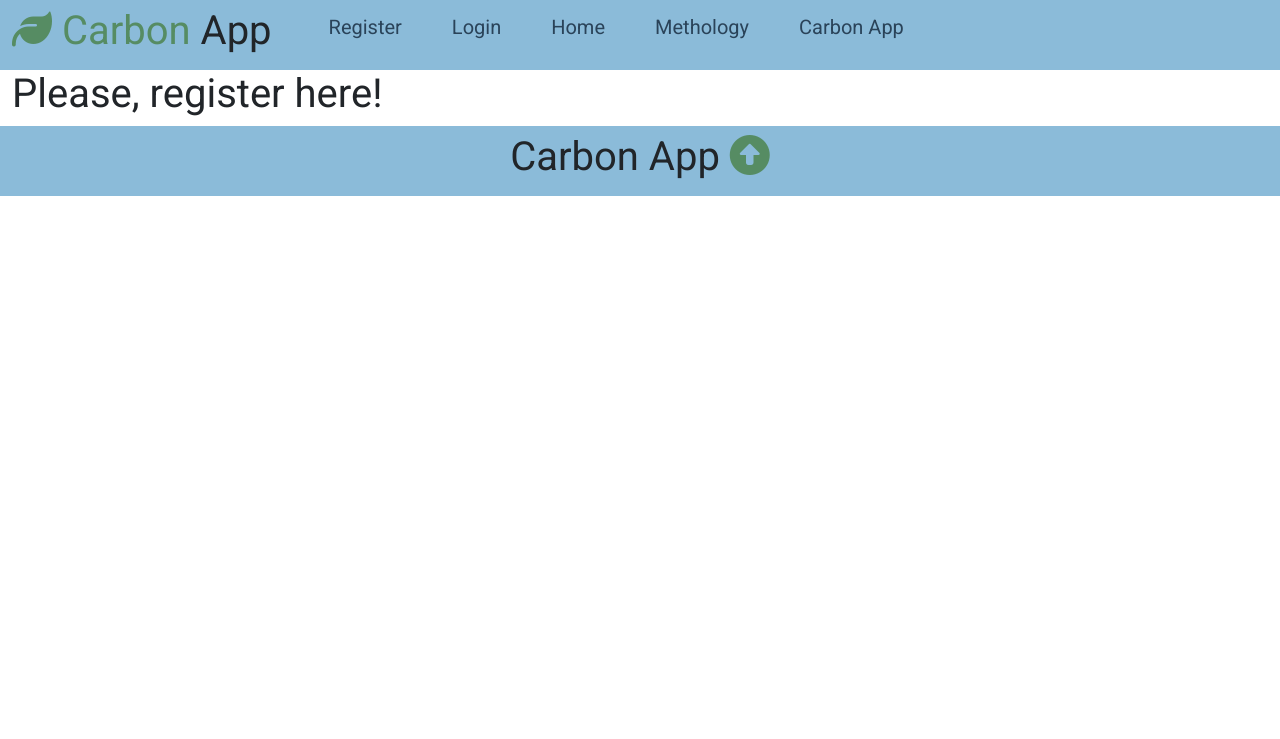
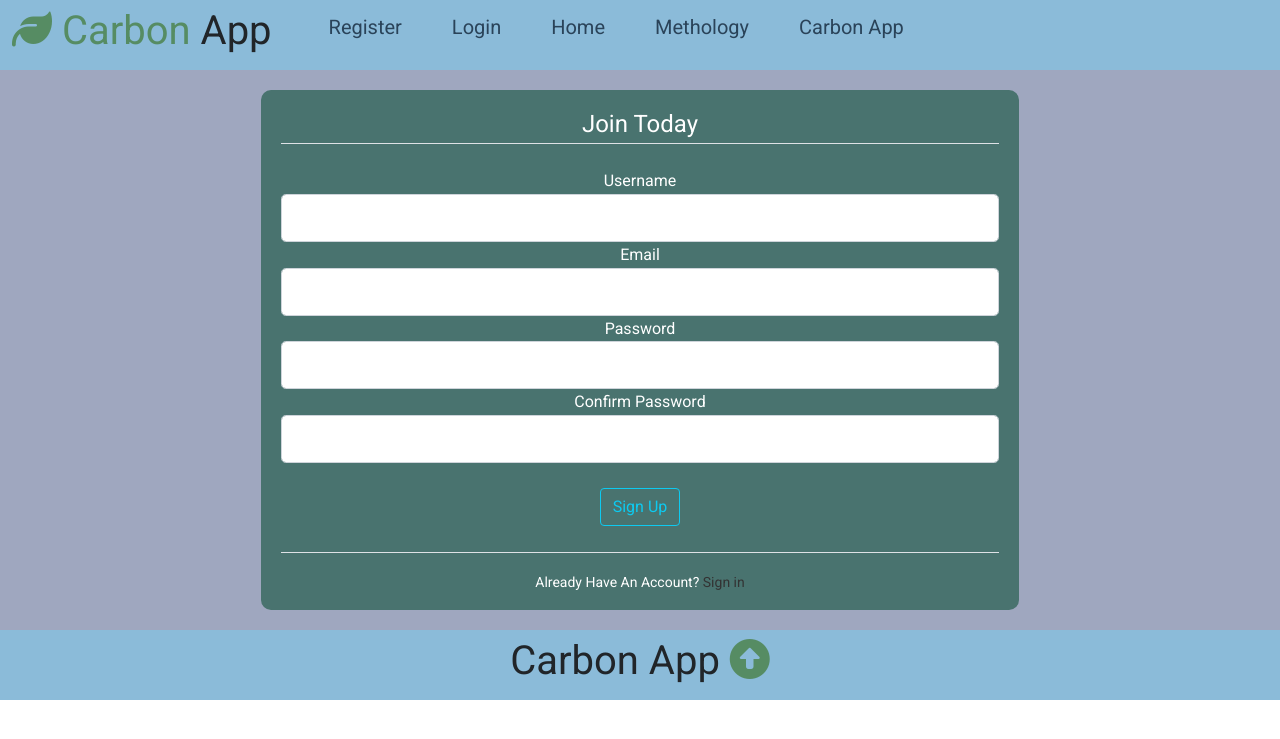
Before and after one commit to sigurd021/Carbon_App_2025, a Flask app: page /register in a window 1280 px wide. Shown: the top 739 px of the page. Run offline with Flask 3, Linux system fonts and the light colour scheme; some libraries are stand-ins or nearby versions.

Commit message:
Add files via upload

```diff
--- a/capp/__init__.py
+++ b/capp/__init__.py
@@ -1,6 +1,11 @@
 from flask import Flask
+import os
 
 application = Flask(__name__)
+
+# application.config['SECRET_KEY'] = os.environ['SECRET_KEY']
+
+application.config['SECRET_KEY'] = '3oueqkfdfas8ruewqndr8ewrewrouewrere44554'
 
 from capp.home.routes import home
 from capp.methodology.routes import methodology
--- /dev/null
+++ b/capp/static/user.css
@@ -0,0 +1,57 @@
+/*Container register header*/
+/*color=dark*/
+.register_section_css {
+  display: flex;
+  background: #9fa7bf;
+  }
+
+  .register_section_css .container {
+  display: flex;
+  background: #9fa7bf;
+  }
+
+  .register_section_css .container {
+    display: flex;
+    align-items: start;
+    justify-content: space-between;
+  }
+      /*color=dark*/
+  .register_section_css .container .box {
+    flex: 1;
+    background: #fff;
+    color: #fff;
+    border-radius: 2px;
+    margin: 20px 10px;
+    padding: 15px 20px;
+    text-align:center;
+  }
+
+  .register_section_css .container  .box:nth-of-type(1) {
+    flex-grow:1;
+    background: #9fa7bf;
+    color: #fff;
+    border-radius: 10px;
+    margin: 0px 0px;
+    padding: 0px 0px;
+    text-align:left;
+  }
+
+  .register_section_css .container  .box:nth-of-type(2) {
+    flex-grow:3;
+  background: #49736f;
+  color: #fff;
+  border-radius: 10px;
+  margin: 20px 10px;
+  padding: 15px 20px;
+  text-align:center;
+  }
+
+  .register_section_css .container  .box:nth-of-type(3) {
+    flex-grow:1;
+  background: #9fa7bf;
+  color: #fff;
+  border-radius: 10px;
+  margin: 0px 0px;
+  padding: 0px 0px;
+  text-align:left;
+  }
--- a/capp/templates/layout.html
+++ b/capp/templates/layout.html
@@ -26,6 +26,7 @@
       <link rel="stylesheet" type="text/css" href="{{ url_for('static', filename='home.css') }}">
       <link rel="stylesheet" type="text/css" href="{{ url_for('static', filename='methodology.css') }}">
       <link rel="stylesheet" type="text/css" href="{{ url_for('static', filename='carbon_app.css') }}">
+      <link rel="stylesheet" type="text/css" href="{{ url_for('static', filename='user.css') }}">
 
       <!-- To activate media queries in devices -->
       <meta name="viewport" content="user-scalable=yes, width=device-width, initial-scale=1">
--- a/capp/templates/users/register.html
+++ b/capp/templates/users/register.html
@@ -1,13 +1,83 @@
 {% extends "layout.html" %}
 {% block content %}
 
-<!-- Header -->
-<section>
-  <div class="container">
+<section class="register_section_css">
+    <div class="container">
+            <div class="box">
 
-    <h1>Please, register here!</h1>
-
-  </div>
+            </div>
+            <div class="box">
+               <form method="POST" action="">
+                {{form.hidden_tag()}}
+                <fieldset class="form-group">
+                  <legend class="border-bottom mb-4">Join Today</legend>
+                  <div class="form-group">
+                    {{form.username.label(class="form-control-label")}}
+                    {% if form.username.errors %}
+                      {{form.username(class="form-control form-control-lg is-invalid")}}
+                      <div class="invalid-feedback">
+                        {% for error in form.username.errors %}
+                          <span>{{error}}</span>
+                        {% endfor %}
+                      </div>
+                    {% else %}
+                      {{form.username(class="form-control form-control-lg")}}
+                    {% endif %}
+                  </div>
+                  <div class="form-group">
+                    {{form.email.label(class="form-control-label")}}
+                    {% if form.email.errors %}
+                      {{form.email(class="form-control form-control-lg is-invalid")}}
+                      <div class="invalid-feedback">
+                        {% for error in form.email.errors %}
+                          <span>{{error}}</span>
+                        {% endfor %}
+                      </div>
+                    {% else %}
+                      {{form.email(class="form-control form-control-lg")}}
+                    {% endif %}
+                  </div>
+                  <div class="form-group">
+                    {{form.password.label(class="form-control-label")}}
+                    {% if form.password.errors %}
+                      {{form.password(class="form-control form-control-lg is-invalid")}}
+                      <div class="invalid-feedback">
+                        {% for error in form.password.errors %}
+                          <span>{{error}}</span>
+                        {% endfor %}
+                      </div>
+                    {% else %}
+                      {{form.password(class="form-control form-control-lg")}}
+                    {% endif %}
+                  </div>
+                  <div class="form-group">
+                    {{form.confirm_password.label(class="form-control-label")}}
+                    {% if form.confirm_password.errors %}
+                      {{form.confirm_password(class="form-control form-control-lg is-invalid")}}
+                      <div class="invalid-feedback">
+                        {% for error in form.confirm_password.errors %}
+                          <span>{{error}}</span>
+                        {% endfor %}
+                      </div>
+                    {% else %}
+                      {{form.confirm_password(class="form-control form-control-lg")}}
+                    {% endif %}
+                  </div>
+                </fieldset>
+                <br />
+                <div class="form-group">
+                    {{form.submit(class="btn btn-outline-info")}}
+                </div>
+               </form>
+               <br>
+               <div class="border-top pt-3">
+                <small>
+                    Already Have An Account? <a class="ml-5" href="{{url_for('users.login')}}">Sign in</a>
+                </small>
+               </div>
+            </div>
+            <div class="box"></div>
+    </div>
 </section>
 
 
--- /dev/null
+++ b/capp/users/forms.py
@@ -0,0 +1,15 @@
+from flask_wtf import FlaskForm
+from wtforms import StringField, PasswordField, SubmitField
+from wtforms.validators import DataRequired, length, EqualTo
+
+class RegistrationForm(FlaskForm):
+    username = StringField('Username', validators=[DataRequired(), length(min=2, max=30)])
+    email = StringField('Email', validators=[DataRequired(), length(min=2, max=30)])
+    password = PasswordField('Password', validators=[DataRequired(), length(min=2, max=30)])
+    confirm_password = PasswordField('Confirm Password', validators=[DataRequired(), length(min=2, max=30), EqualTo('password')])
+    submit = SubmitField('Sign Up')
+
+class LoginForm(FlaskForm):
+    email = StringField('Email', validators=[DataRequired()])
+    password = PasswordField('Password', validators=[DataRequired()])
+    submit = SubmitField('Sign In')
--- a/capp/users/routes.py
+++ b/capp/users/routes.py
@@ -1,12 +1,20 @@
-from flask import render_template, Blueprint
+from flask import render_template, Blueprint, redirect, url_for, flash
+from capp.users.forms import RegistrationForm, LoginForm
 
 users=Blueprint('users',__name__)
 
-@users.route('/register')
+@users.route('/register', methods=['GET','POST'])
 def register():
-  return render_template('users/register.html', title='register')
+  form=RegistrationForm()
+  if form.validate_on_submit():
+    flash('Your account has been created! You can now log in')
+    return redirect(url_for('home.home_home'))
+  return render_template('users/register.html', title='register', form=form)
 
-@users.route('/login')
+@users.route('/login', methods=['GET','POST'])
 def login():
-  name='Mario'
-  return render_template('users/login.html', title='login', name=name)
+  form=LoginForm()
+  if form.validate_on_submit():
+    flash('You have been logged in!')
+    return redirect(url_for('home.home_home'))
+  return render_template('users/login.html', title='login', form=form)
```
Also changed, not shown: capp/templates/home.html (+8 -0 lines), capp/templates/users/login.html (+51 -4 lines).
